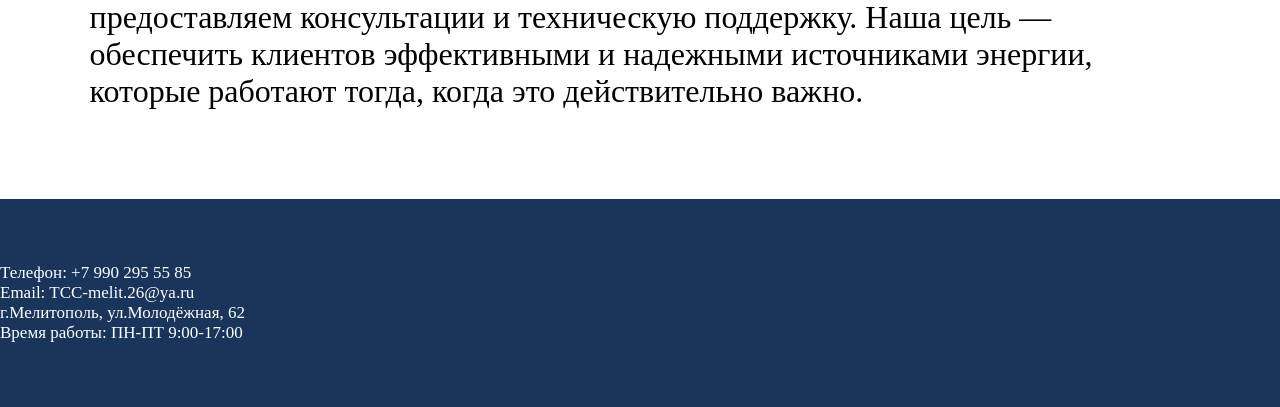
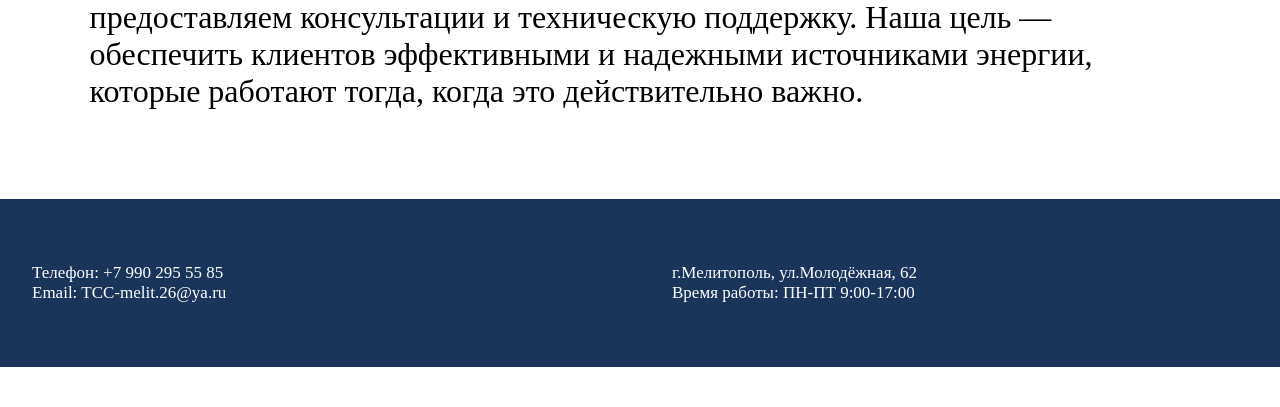
Before and after one commit to AlexKluchkov/TSS, a FastAPI app: page / in a window 1280 px wide. Shown: the part 1413-1820 px from the top of the page. After the commit the page ends 1780 px from the top, so only its background shows below. Run offline with FastAPI, Linux system fonts and the light colour scheme.

Commit message:
Refactor footer styles to use grid layout

```diff
--- a/static/styles.css
+++ b/static/styles.css
@@ -161,14 +161,16 @@ header {
 
 footer
 {
-    background-color: #19355C;
-    color: white;
-    padding: 5% 0% 5%;
-    font-size: 17px;
+  display: grid;
+  grid-template-columns: repeat(2, 1fr);
+  background-color: #19355C;
+  color: white;
+  padding: 5% 0% 5%;
+  font-size: 17px;
 }
 
-.first_column{
-   padding-left: 5%;
+.column{
+  padding-left: 5%;
 }
 
 @media (max-width: 1024px){
```
